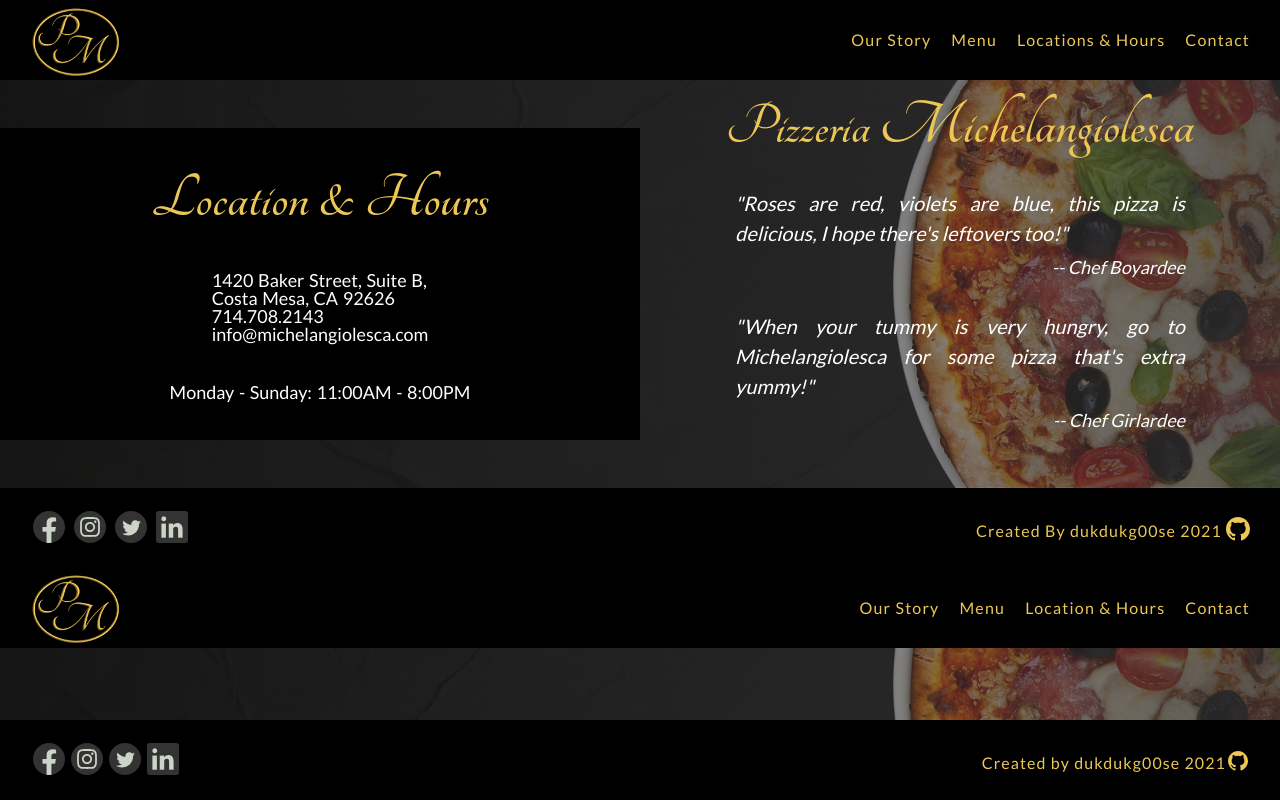
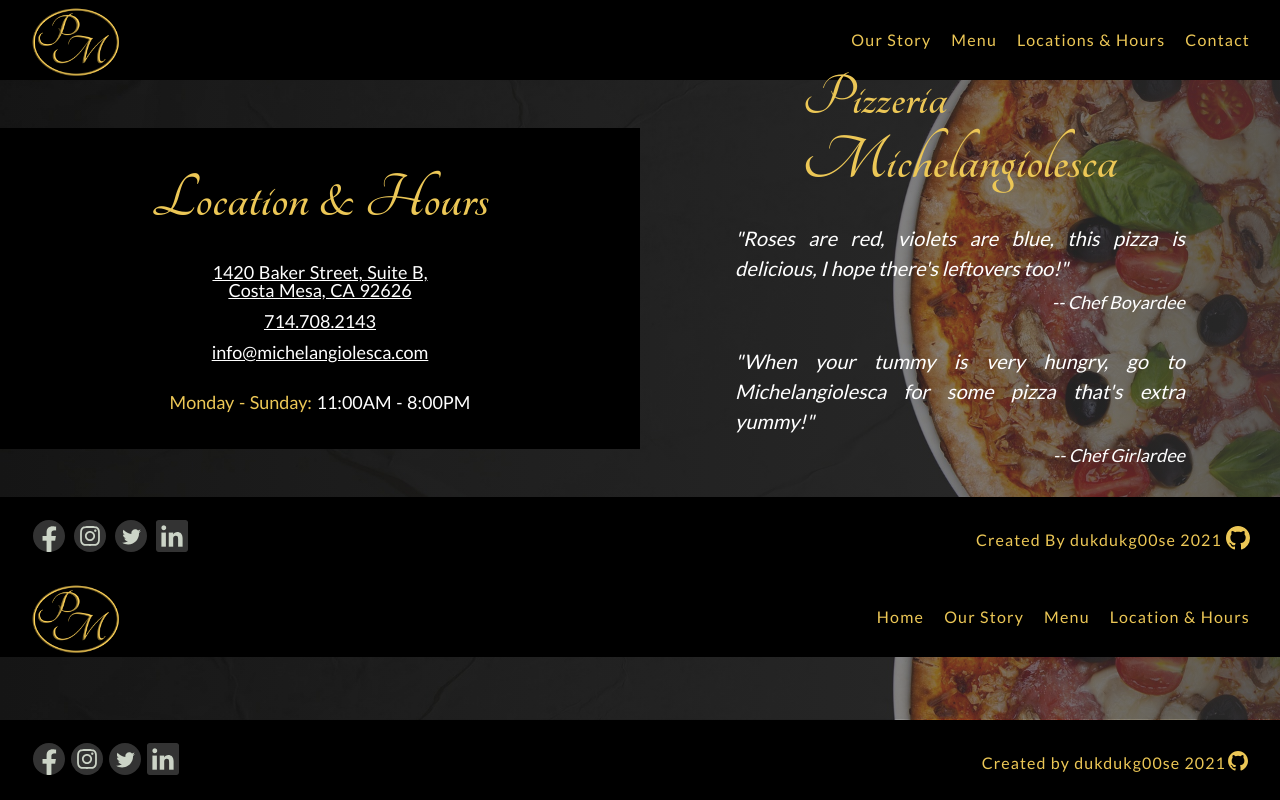
Before and after one commit to dukdukg00se/restaurant-page, a website built with webpack: page home-outline.html in a window 1280 px wide. Built offline with nearby package versions, Linux system fonts and the light colour scheme.

Commit message:
Complete location page content and style

```diff
--- a/home-outline.html
+++ b/home-outline.html
@@ -43,14 +43,12 @@
         <h1 id="lochrs-heading">Location & Hours</h1>
 
         <address id="location">
-          <a href="https://goo.gl/maps/WLfnuS4vb1fdn7eM6" target="_blank" rel="noopener">1420 Baker Street, Suite B,
-            <br>
-            Costa Mesa, CA 92626
+          <a class="contact" href="https://goo.gl/maps/WLfnuS4vb1fdn7eM6" target="_blank" rel="noopener">1420 Baker Street, Suite B, <span>Costa Mesa, CA 92626</span>
           </a>
-          <br>
-          <a href="tel:714-708-2143">714.708.2143</a>
-          <br>
-          <a href="mailto:info@michelangiolesca.com">info@michelangiolesca.com</a>
+
+          <a class="contact" href="tel:714-708-2143">714.708.2143</a>
+
+          <a class="contact" href="mailto:info@michelangiolesca.com">info@michelangiolesca.com</a>
         </address>
 
         <div id="hours">
--- a/src/index.js
+++ b/src/index.js
@@ -23,7 +23,10 @@ const navItems = document.querySelectorAll('li');
 navItems.forEach((item) => {
   item.addEventListener('click', (e) => {
 
-    if (e.target.id === 'story') {
+    if (e.target.id === 'home') {
+      main.removeChild(main.firstElementChild);
+      displayReviews();
+    } else if (e.target.id === 'story') {
       main.removeChild(main.firstElementChild);
       displayStory();
       // console.log('story');
--- a/src/modules/home.js
+++ b/src/modules/home.js
@@ -289,6 +289,10 @@ const createHeader = () => {
 
   const navItemAttrs = [
     {
+      id: 'home',
+      textContent: 'Home'
+    },
+    {
       id: 'story',
       textContent: 'Our Story'
     },
@@ -300,10 +304,6 @@ const createHeader = () => {
       id: 'location-hours',
       textContent: 'Location & Hours'
     },
-    {
-      id: 'contact',
-      textContent: 'Contact'
-    }
   ];
 
   for (let i = 0; i < navItemAttrs.length; i++) {
--- a/src/styles/home.css
+++ b/src/styles/home.css
@@ -12,7 +12,7 @@ html, body {
 body {
   min-height: 615px;
   font-family: 'Lato', sans-serif;
-  min-width: 300px;
+  min-width: 374px;
 }
 
 a {
--- a/src/styles/location.css
+++ b/src/styles/location.css
@@ -1,16 +1,9 @@
-/* main {
-  display: flex;
-  justify-content: center;
-  align-items: center;
-
-} */
-
 #lochrs-container {
   display: flex;
   flex-direction: column;
   align-items: center;
   font-size: 18px;
-  gap: 5vh;
+  gap: 4vh;
   width: 90vw;
   min-width: 374px;
   margin: 6vh auto;
@@ -25,9 +18,23 @@
 }
 
 address {
+  display: flex;
+  flex-direction: column;
+  align-items: center;
+  gap: 1vw;
   color: white;
+  text-decoration: underline;
+}
+span {
+  display: block;
+  text-align: center;
+}
+
+.contact:hover {
+  color: #ecc756;
 }
 
 strong {
   font-weight: 700;
+  color: #ecc756;
 }
```
Also changed, not shown: dist/main.js.
